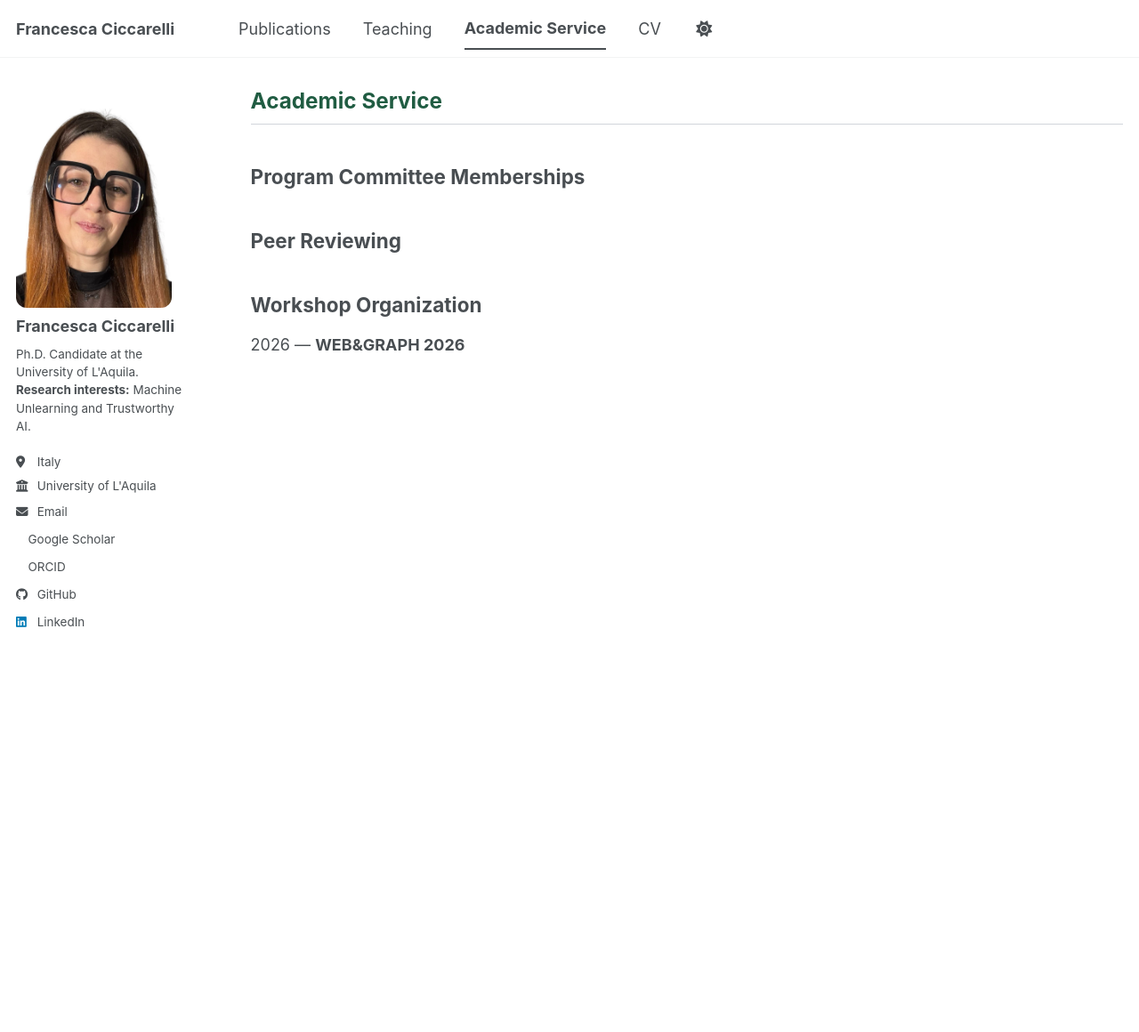
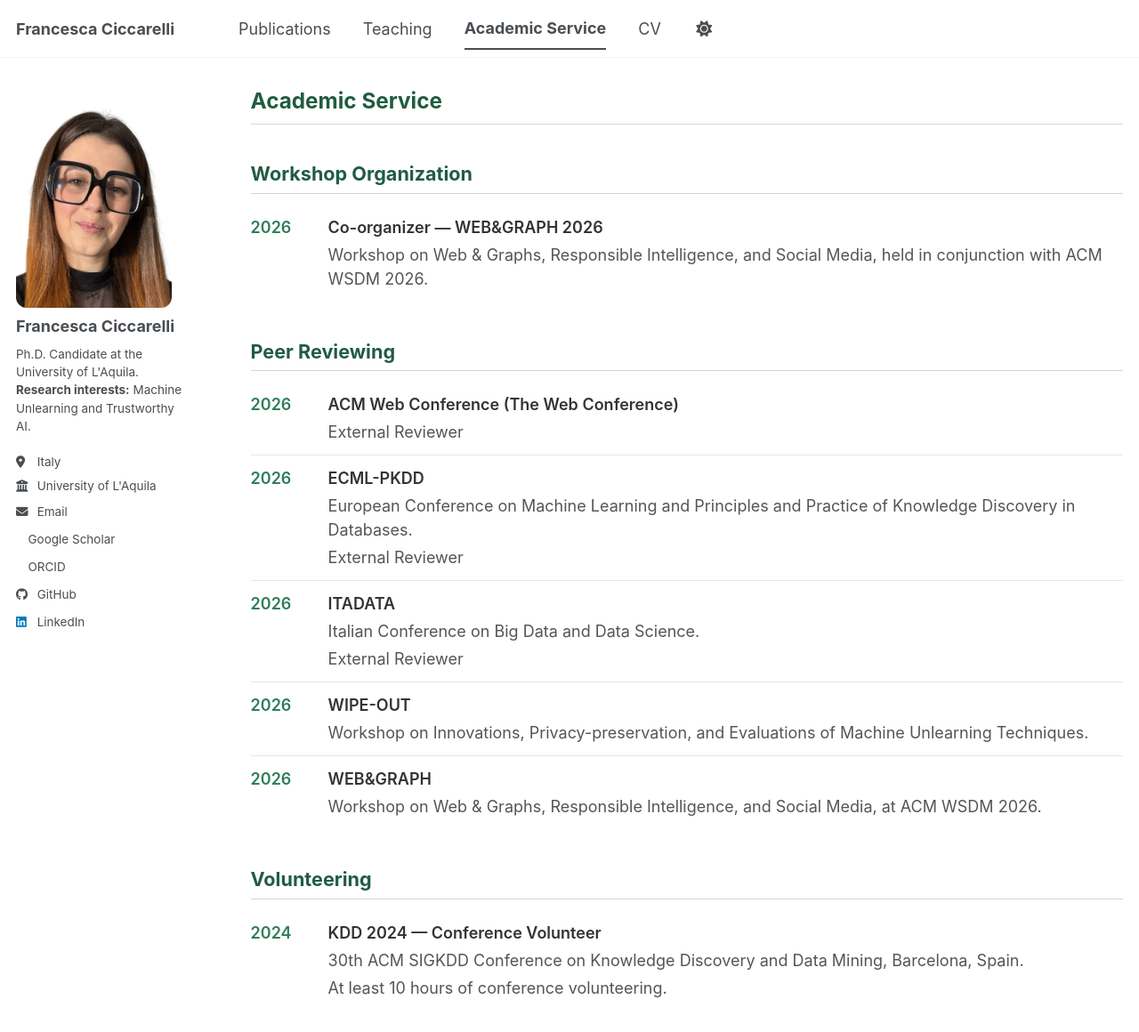
Before and after one commit to francescaciccarelli/francescaciccarelli.github.io, a Jekyll site: the page built from _pages/academic-service.md, in a window 1280 px wide and 1256 px high. Shown: the top 1160 px of the window at 89% size. Built offline with Jekyll 4.4.1, drawn with Linux system fonts in a browser that asks for light colours; a style sheet for code colours, icons or effects is not loaded.

Commit message:
Update academic-service.md

```diff
--- a/_pages/academic-service.md
+++ b/_pages/academic-service.md
@@ -14,21 +14,155 @@ author_profile: true
 .page__title {
   color: #205C42;
   font-size: 1.35em;
+  font-weight: 700;
   padding-bottom: 14px;
+  margin-bottom: 24px;
   border-bottom: 1px solid #d1d5db;
 }
 
-.page__content h2 {
+.service-section {
+  margin-top: 26px;
+  margin-bottom: 30px;
+}
+
+.service-section h2 {
   color: #205C42;
   font-size: 1.2em;
-  margin-top: 1.8em;
+  font-weight: 700;
+  margin-bottom: 12px;
+  padding-bottom: 8px;
+  border-bottom: 1px solid #d1d5db;
+}
+
+.service-entry {
+  display: flex;
+  gap: 22px;
+  padding: 12px 0;
+  border-bottom: 1px solid #e5e7eb;
+}
+
+.service-entry:last-child {
+  border-bottom: none;
+}
+
+.service-year {
+  flex: 0 0 65px;
+  color: #2E7D5B;
+  font-weight: 600;
+}
+
+.service-details {
+  flex: 1;
+  min-width: 0;
+}
+
+.service-details strong {
+  color: #333333;
+  font-weight: 600;
+}
+
+.service-details p {
+  margin: 4px 0 0;
+  color: #555555;
+}
+
+@media (max-width: 600px) {
+  .service-entry {
+    display: block;
+  }
+
+  .service-year {
+    margin-bottom: 5px;
+  }
 }
 </style>
 
-## Program Committee Memberships
+<div class="service-section">
+  <h2>Workshop Organization</h2>
 
-## Peer Reviewing
+  <div class="service-entry">
+    <div class="service-year">2026</div>
+    <div class="service-details">
+      <strong>Co-organizer — WEB&amp;GRAPH 2026</strong>
+      <p>
+        Workshop on Web &amp; Graphs, Responsible Intelligence,
+        and Social Media, held in conjunction with
+        ACM WSDM 2026.
+      </p>
+    </div>
+  </div>
+</div>
 
-## Workshop Organization
+<div class="service-section">
+  <h2>Peer Reviewing</h2>
 
-2026 — **WEB&GRAPH 2026**
+  <div class="service-entry">
+    <div class="service-year">2026</div>
+    <div class="service-details">
+      <strong>ACM Web Conference (The Web Conference)</strong>
+      <p>External Reviewer</p>
+    </div>
+  </div>
+
+  <div class="service-entry">
+    <div class="service-year">2026</div>
+    <div class="service-details">
+      <strong>ECML-PKDD</strong>
+      <p>
+        European Conference on Machine Learning and
+        Principles and Practice of Knowledge Discovery
+        in Databases.
+      </p>
+      <p>External Reviewer</p>
+    </div>
+  </div>
+
+  <div class="service-entry">
+    <div class="service-year">2026</div>
+    <div class="service-details">
+      <strong>ITADATA</strong>
+      <p>
+        Italian Conference on Big Data and Data Science.
+      </p>
+      <p>External Reviewer</p>
+    </div>
+  </div>
+
+  <div class="service-entry">
+    <div class="service-year">2026</div>
+    <div class="service-details">
+      <strong>WIPE-OUT</strong>
+      <p>
+        Workshop on Innovations, Privacy-preservation,
+        and Evaluations of Machine Unlearning Techniques.
+      </p>
+    </div>
+  </div>
+
+  <div class="service-entry">
+    <div class="service-year">2026</div>
+    <div class="service-details">
+      <strong>WEB&amp;GRAPH</strong>
+      <p>
+        Workshop on Web &amp; Graphs, Responsible Intelligence,
+        and Social Media, at ACM WSDM 2026.
+      </p>
+    </div>
+  </div>
+</div>
+
+<div class="service-section">
+  <h2>Volunteering</h2>
+
+  <div class="service-entry">
+    <div class="service-year">2024</div>
+    <div class="service-details">
+      <strong>KDD 2024 — Conference Volunteer</strong>
+      <p>
+        30th ACM SIGKDD Conference on Knowledge Discovery
+        and Data Mining, Barcelona, Spain.
+      </p>
+      <p>At least 10 hours of conference volunteering.</p>
+    </div>
+  </div>
+</div>
```
